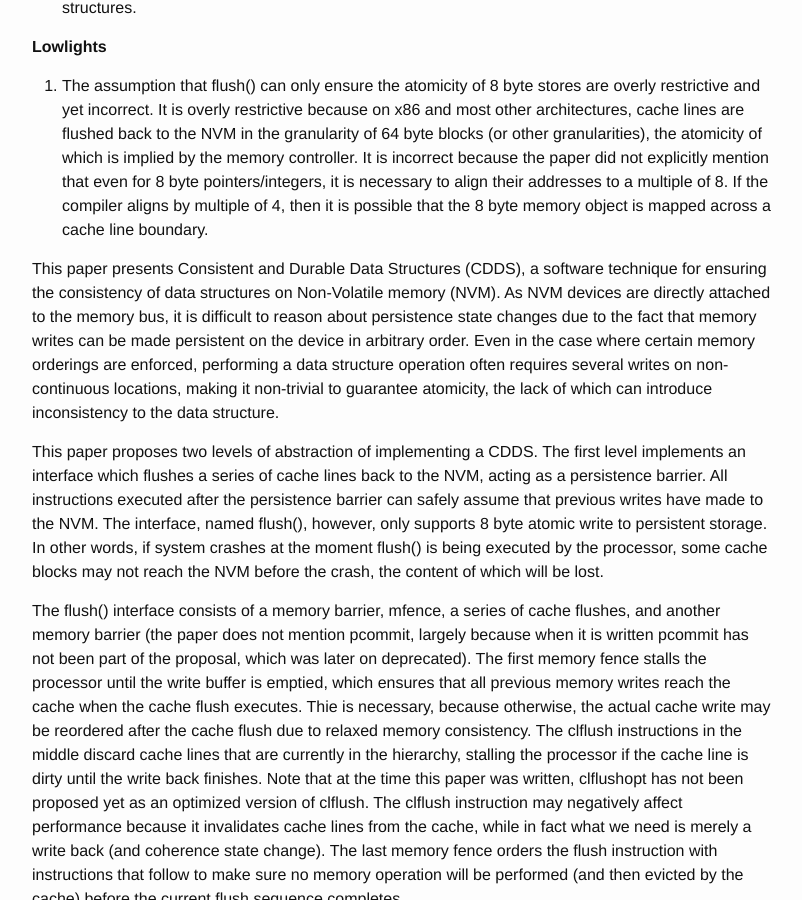
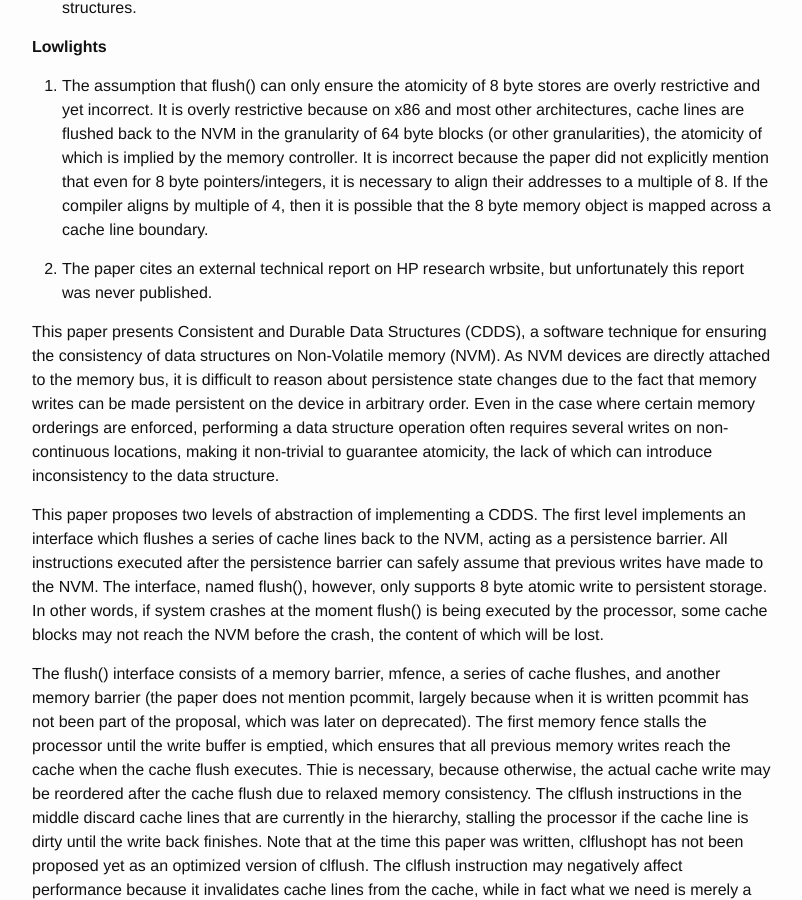
Before and after one commit to wangziqi2013/wangziqi2013.github.io, a Jekyll site: the page built from _posts/2019-08-28-cdds.markdown, in a window 1280 px wide and 900 px high, scrolled down 601 px. Shown: the whole window, without its empty margins (238-1040 px from the left). Built offline with Jekyll 4.4.1, drawn with Linux system fonts in a browser that asks for light colours.

Commit message:
Adding second lowlight

```diff
--- a/_posts/2019-08-28-cdds.markdown
+++ b/_posts/2019-08-28-cdds.markdown
@@ -25,6 +25,8 @@ version_mgmt:
    It is incorrect because the paper did not explicitly mention that even for 8 byte pointers/integers, it is necessary to
    align their addresses to a multiple of 8. If the compiler aligns by multiple of 4, then it is possible that the
    8 byte memory object is mapped across a cache line boundary.
+
+2. The paper cites an external technical report on HP research wrbsite, but unfortunately this report was never published.
 
 This paper presents Consistent and Durable Data Structures (CDDS), a software technique for ensuring the consistency
 of data structures on Non-Volatile memory (NVM). As NVM devices are directly attached to the memory bus, it is
```
